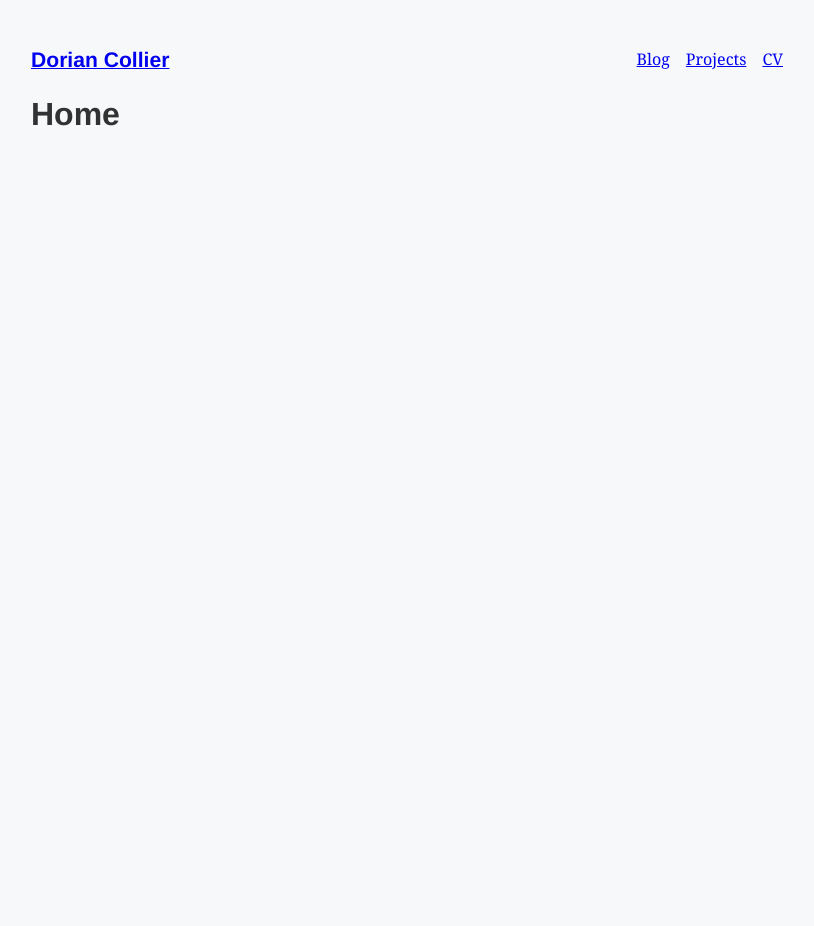
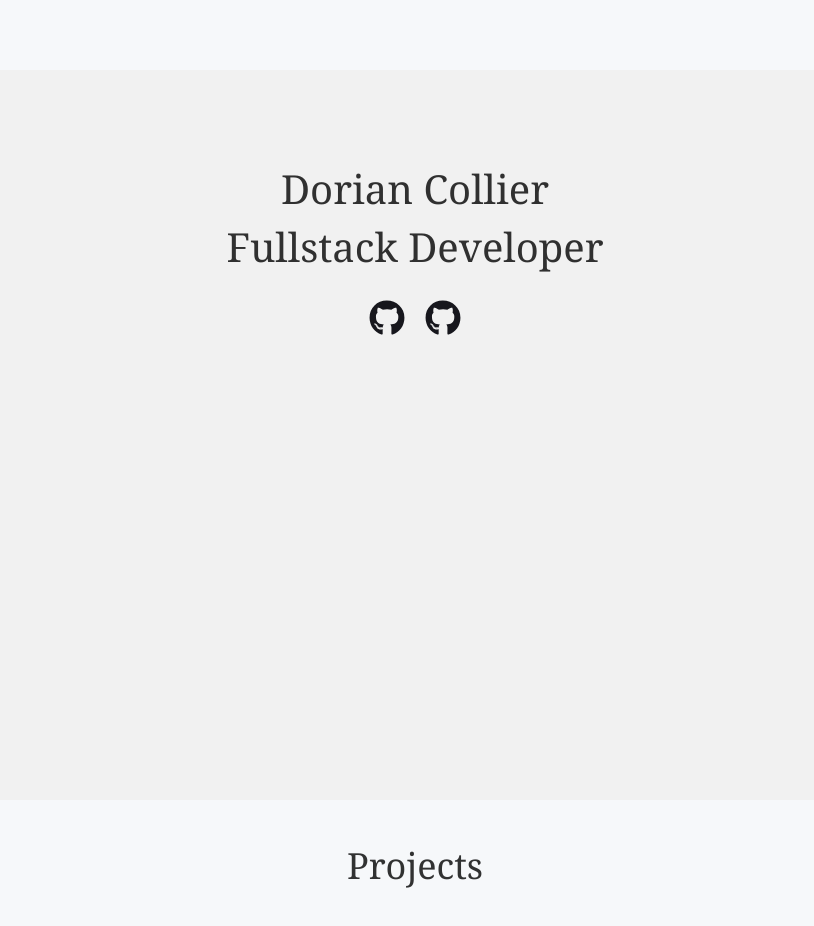
Before and after one commit to Dollier/dollier.github.io, a Gatsby site: page / in a window 1280 px wide. Shown: the top 926 px of the page, without its empty margins (225-1039 px from the left). Before the commit the page ends 800 px from the top, so only its background shows below. Built offline with nearby package versions, Linux system fonts and the light colour scheme; Gatsby itself is replaced by a stand-in of ours.

Commit message:
starting landing pages

```diff
--- a/package.json
+++ b/package.json
@@ -15,10 +15,15 @@
     "deploy": "gatsby build && gh-pages -d public -b master"
   },
   "dependencies": {
+    "@fortawesome/fontawesome-svg-core": "^1.2.28",
+    "@fortawesome/free-brands-svg-icons": "^5.13.0",
+    "@fortawesome/free-solid-svg-icons": "^5.13.0",
+    "@fortawesome/react-fontawesome": "^0.1.10",
     "gatsby": "^2.22.15",
     "gatsby-plugin-typography": "^2.5.4",
     "react": "^16.12.0",
     "react-dom": "^16.12.0",
+    "react-intersection-observer": "^8.26.2",
     "react-typography": "^0.16.19",
     "typography": "^0.16.19",
     "typography-theme-github": "^0.16.19"
--- a/src/pages/index.js
+++ b/src/pages/index.js
@@ -1,10 +1,53 @@
 import React from "react"
-import Layout from "../components/Layout"
+import { FontAwesomeIcon } from "@fortawesome/react-fontawesome"
+import { faGithub } from "@fortawesome/free-brands-svg-icons"
+import { useInView } from "react-intersection-observer"
+import FadeInSection from "../utils/FadeinSection"
 
+let inViewTrigger = 0
 export default function Home() {
+  const [ref, inView, entry] = useInView({
+    /* Optional options */
+    threshold: 0,
+    rootMargin: "100px",
+  })
+  if (inView) {
+    inViewTrigger++
+  }
   return (
-    <Layout>
-      <h1>Home</h1>
-    </Layout>
+    <div>
+      <span ref={ref}></span>
+      <section className="landing">
+        <div
+          className={"hero-text"}
+          style={
+            !inView && inViewTrigger > 0
+              ? { animation: "logoFade 0.3s both" }
+              : inViewTrigger > 1
+              ? { animation: "opacityTitle 1s both" }
+              : { animation: "opacityTitle 1s 1.6s both" }
+          }
+        >
+          {!inView && inViewTrigger > 0}
+          Dorian Collier
+          <div>Fullstack Developer</div>
+          <div className="social-media">
+            <FontAwesomeIcon icon={faGithub} size="2x" color="#17171d" />
+            <FontAwesomeIcon icon={faGithub} size="2x" color="#17171d" />
+          </div>
+        </div>
+        <div className="productBg">
+          <div className="hero-content"></div>
+        </div>
+      </section>
+
+      <section className="projects">
+        <FadeInSection>
+          <div className="projects-title">Projects</div>
+        </FadeInSection>
+      </section>
+      {/* <section className="cv">CV</section>
+      <section className="blog">Blog</section> */}
+    </div>
   )
 }
--- a/src/styles/global.css
+++ b/src/styles/global.css
@@ -1,3 +1,129 @@
 html {
   background-color: #f6f8fa;
 }
+
+.body {
+  margin: 0;
+  padding: 0;
+  box-sizing: border-box;
+}
+
+.social-media {
+  /* position: absolute; */
+  display: flex;
+  justify-content: center;
+  align-items: flex-start;
+  width: 100%;
+  height: 50px;
+  z-index: 3;
+  font-size: 18px;
+  margin: 24px 0px 0px 0px;
+}
+
+/* change to link */
+.social-media svg {
+  margin: 0px 10px;
+}
+
+.landing {
+  height: 100vh;
+  width: 100%;
+}
+
+.hero-text {
+  position: fixed;
+  width: 100%;
+  text-align: center;
+  margin-top: 20vh;
+  opacity: 0;
+  z-index: 2;
+  animation: opacityTitle 1s 1.6s forwards;
+  font-size: 40px;
+}
+
+.productBg {
+  box-sizing: border-box;
+  width: 100%;
+  height: 100%;
+  animation: heroBackground 2s forwards 1s cubic-bezier(.21,.53,.54,.88);
+}
+
+.hero-content {
+  position: relative;
+  background-color: #17171d;
+  width: 100%;
+  height: 100%;
+  animation: heroContentBg 2s forwards .5s cubic-bezier(.21,.53,.54,.88);
+}
+
+.fade-in-section {
+  opacity: 0;
+  transform: translateY(20vh);
+  visibility: hidden;
+  transition: opacity 1200ms ease-out, transform 600ms ease-out,
+    visibility 1200ms ease-out;
+  will-change: opacity, transform, visibility;
+}
+.fade-in-section.is-visible {
+  opacity: 1;
+  transform: none;
+  visibility: visible;
+}
+
+.projects {
+  z-index: 3;
+  height: 95vh;
+  padding-top: 5vh;
+}
+
+.projects-title {
+  text-align: center;
+  font-size: 36px;
+  /* text-transform: uppercase; */
+}
+
+@keyframes opacityTitle {
+  from {
+    opacity: 0;
+    margin-top: 25vh;
+  }
+
+  to {
+    opacity: 1;
+    margin-top: 20vh;
+    transition: all 0.3s ease-in-out;
+  }
+}
+
+@keyframes heroBackground {
+  from {
+    padding: 0;
+  }
+
+  to {
+    padding: 70px 4vw 0px 4vw;
+  }
+}
+
+@keyframes heroContentBg {
+  0% {
+
+  }
+  55% {
+    background-color: #17171d;
+  }
+  100% {
+    background-color: rgb(241, 241, 241);
+  }
+}
+
+@keyframes logoFade {
+
+  from {
+    opacity: 1;
+  }
+
+  to {
+    opacity: 0;
+  }
+}
--- /dev/null
+++ b/src/utils/FadeinSection.js
@@ -0,0 +1,21 @@
+import React from "react"
+
+export default function FadeInSection(props) {
+  const [isVisible, setVisible] = React.useState(true)
+  const domRef = React.useRef()
+  React.useEffect(() => {
+    const observer = new IntersectionObserver(entries => {
+      entries.forEach(entry => setVisible(entry.isIntersecting))
+    })
+    observer.observe(domRef.current)
+    return () => observer.unobserve(domRef.current)
+  }, [])
+  return (
+    <div
+      className={`fade-in-section ${isVisible ? "is-visible" : ""}`}
+      ref={domRef}
+    >
+      {props.children}
+    </div>
+  )
+}
```
Also changed, not shown: src/pages/404.js (added, +11 -0 lines), 1 other file.
